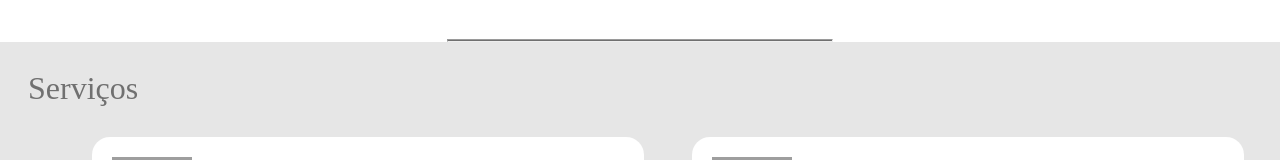
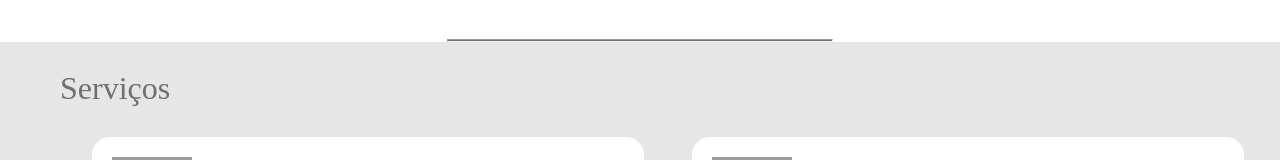
Before and after one commit to 4bnerF3lipe/1HackathonMoovefy, a Vue app in the folder hackathon_web/PetLoc/: page / in a window 1280 px wide. Shown: the part 1074-1234 px from the top of the page. Built offline with nearby package versions, Linux system fonts and the light colour scheme; grey boxes are pictures that could not be loaded.

Commit message:
margin title servicos

```diff
--- a/hackathon_web/PetLoc/src/components/molecules/Servicos.vue
+++ b/hackathon_web/PetLoc/src/components/molecules/Servicos.vue
@@ -27,7 +27,7 @@ export default defineComponent({
 
 <template>
   <div class="content">
-    <CustomSubHeader title="Serviços" />
+    <CustomSubHeader title="Serviços" class="title" />
     <div class="service-container">
       <Card />
       <Card />
@@ -44,6 +44,10 @@ export default defineComponent({
   background-color: #e6e6e6;
   padding: 28px;
 }
+
+.title {
+  margin-left: 2rem;
+}
 .service-container {
   display: flex;
   gap: 3rem;
```
